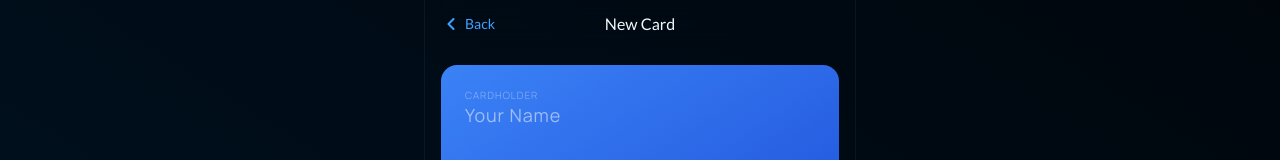
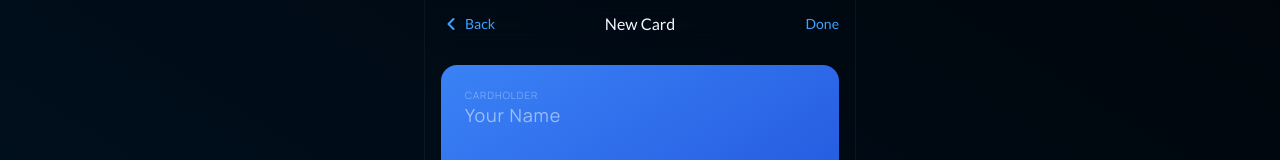
Before and after one commit to hrvsdev/cardnest, a React (Vite) app: page /add/editor in a window 1280 px wide. Shown: the top 160 px of the page. Built offline with nearby package versions, Linux system fonts and the light colour scheme.

Commit message:
Add Save button to `AddCardEditor` header

```diff
--- a/src/pages/AddCard/Editor/index.tsx
+++ b/src/pages/AddCard/Editor/index.tsx
@@ -23,7 +23,7 @@ export function AddCardEditor() {
 
 	return (
 		<Fragment>
-			<SubPageHeader title="New Card" />
+			<SubPageHeader title="New Card" rightButtonLabel="Done" onRightButtonClick={saveCard} />
 			<PageContainer className="relative space-y-8">
 				<CardEditor state={editorState} />
 				<Button label="Save" onClick={saveCard} />
```
